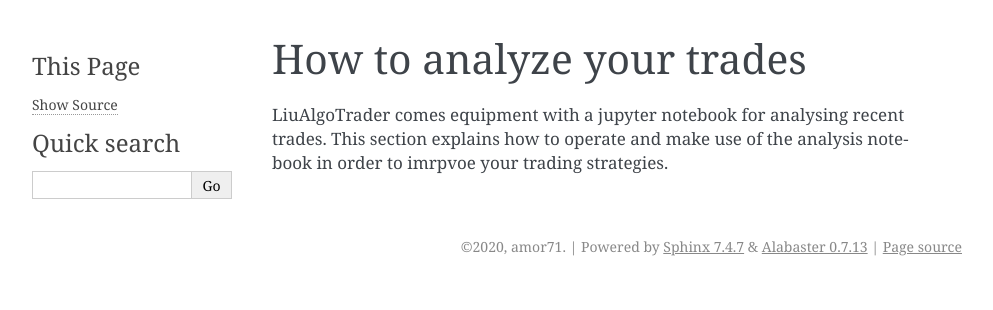
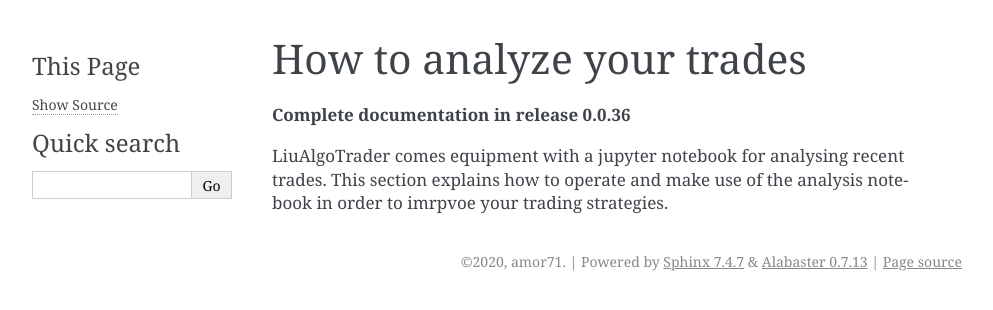
Before and after one commit to amor71/LiuAlgoTrader, a Sphinx documentation site: the page built from docs/source/Analysis.rst, in a window 1280 px wide. Shown: the top 310 px of the page, without its empty margins (148-1141 px from the left). Built offline with Sphinx 7.4.7, drawn with Linux system fonts in a browser that asks for light colours.

Commit message:
add documentation roadmap

```diff
--- a/docs/source/Analysis.rst
+++ b/docs/source/Analysis.rst
@@ -3,6 +3,8 @@
 How to analyze your trades
 ==========================
 
+**Complete documentation in release 0.0.36**
+
 LiuAlgoTrader comes equipment with a jupyter notebook
 for analysing recent trades. This section explains how
 to operate and make use of the analysis notebook in order
--- a/docs/source/Back-testing.rst
+++ b/docs/source/Back-testing.rst
@@ -1,4 +1,6 @@
 How to back-test and improve your trading strategies
 ====================================================
 
+**Complete documentation in release 0.0.36**
+
 TBD
--- a/docs/source/Installation & Setup.rst
+++ b/docs/source/Installation & Setup.rst
@@ -174,8 +174,8 @@ while Polygon.io is hosted in Equinix. It is a good idea to locate
 the trading servers close to the brokerage servers to best
 execution times.
 
-<tbd add more>
+**Complete documentation in release 0.0.36**
 
 Preparing your trades
 ---------------------
-<tbd add more>
+**Complete documentation in release 0.0.36**
--- a/docs/source/Under-the-hood.rst
+++ b/docs/source/Under-the-hood.rst
@@ -163,6 +163,8 @@
 Data Model
 ----------
 
+**Complete documentation in release 0.0.37**
+
 The data-model, as represented in the database tables can
 be used by the various strategies, as well as for analysis
 and back-testing.
--- a/docs/source/Usage.rst
+++ b/docs/source/Usage.rst
@@ -127,6 +127,6 @@ The expected result should look like:
     :alt: *market_miner* output
 
 
-
 backtester
 ----------
+**Complete documentation in release 0.0.35**
```
